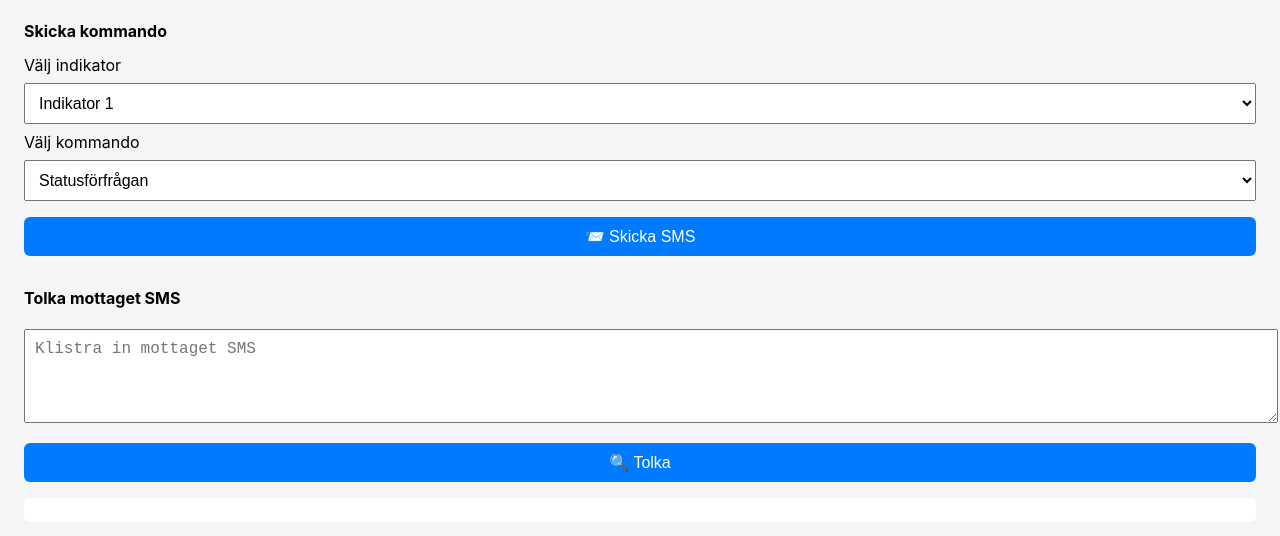
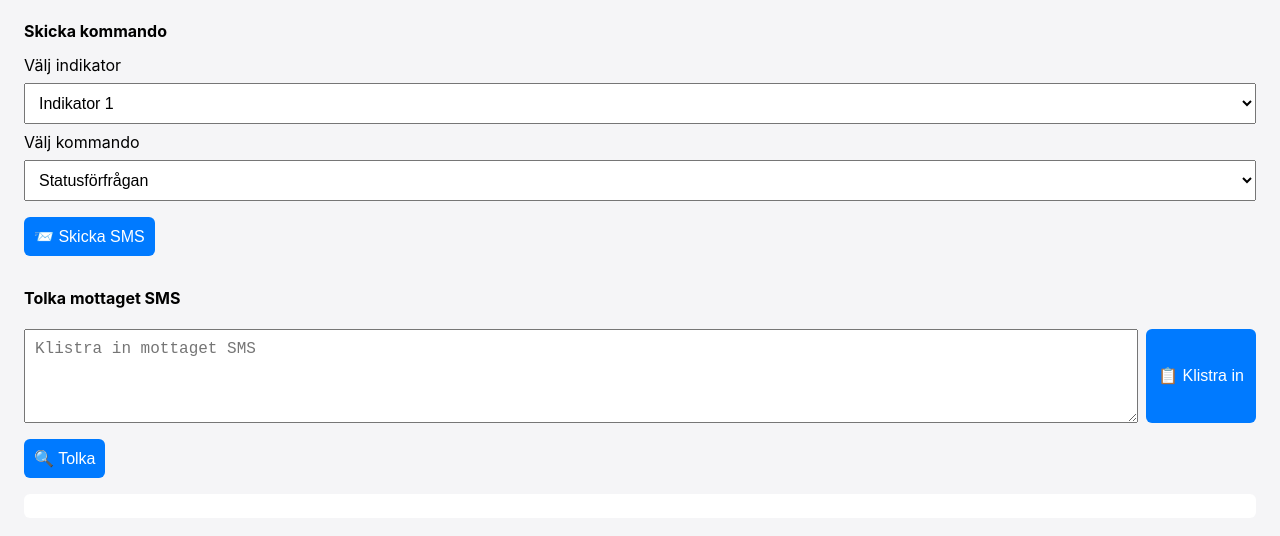
Before and after one commit to gustavsalomonsson/nortroll, a plain HTML site: page index.html in a window 1280 px wide. Shown: the part 96-632 px from the top of the page. Drawn offline with Linux system fonts and the light colour scheme.

Commit message:
Update index.html

```diff
--- a/index.html
+++ b/index.html
@@ -17,10 +17,13 @@ h1 { font-size: 20px; margin-bottom: 12px; }
 h2 { font-size: 16px; margin-top: 24px; }
 
 select, button, textarea {
-    width: 100%;
     padding: 10px;
     margin: 8px 0;
     font-size: 16px;
+}
+
+select, textarea {
+    width: 100%;
 }
 
 button {
@@ -45,6 +48,22 @@ button {
 .rssi-ok { color: #b58900; }
 .rssi-bad { color: orange; }
 .rssi-poor { color: red; }
+
+/* --- SMS input with paste button --- */
+.sms-input-row {
+    display: flex;
+    gap: 8px;
+    align-items: stretch;
+}
+
+.sms-input-row textarea {
+    flex: 1;
+}
+
+.sms-input-row button {
+    width: 110px;
+    white-space: nowrap;
+}
 
 .footer {
     margin-top: 40px;
@@ -82,8 +101,11 @@ button {
 
 <h2>Tolka mottaget SMS</h2>
 
-<textarea id="incoming" rows="4"
-placeholder="Klistra in mottaget SMS"></textarea>
+<div class="sms-input-row">
+    <textarea id="incoming" rows="4"
+        placeholder="Klistra in mottaget SMS"></textarea>
+    <button onclick="pasteFromClipboard()">📋 Klistra in</button>
+</div>
 
 <button onclick="interpret()">🔍 Tolka</button>
 
@@ -104,7 +126,22 @@ function sendSMS() {
     const tx = device.value;
     const cmd = command.value;
     localStorage.setItem("lastCmd_" + tx, cmd);
-    window.location.href = `sms:+4670000000${tx}&body=${encodeURIComponent(cmd + " " + tx)}`;
+    window.location.href =
+        `sms:+4670000000${tx}&body=${encodeURIComponent(cmd + " " + tx)}`;
+}
+
+/* --------- KLIPPA IN FRÅN URKLIPP --------- */
+async function pasteFromClipboard() {
+    try {
+        const text = await navigator.clipboard.readText();
+        incoming.value = text.trim();
+    } catch (err) {
+        alert(
+          "Kunde inte läsa urklipp.\n\n" +
+          "Kontrollera att sidan öppnats i Safari " +
+          "och att du tryckte på knappen själv."
+        );
+    }
 }
 
 function interpret() {
@@ -118,7 +155,6 @@ function interpret() {
 
     /* -------- STATUS -------- */
     if (frameLength === 18) {
-        const timestamp = p[3];
         const statusWord = parseInt(p[4], 10);
 
         const alarmMap = [
@@ -129,10 +165,12 @@ function interpret() {
         ];
 
         const alarms = alarmMap.filter(a => statusWord & a.bit);
-        let alarmHtml = alarms.length === 0
+
+        const alarmHtml = alarms.length === 0
             ? `<span class="ok">Inga aktiva larm</span>`
             : "<ul>" + alarms.map(a =>
-                `<li class="${a.severity}">${a.label}</li>`).join("") + "</ul>";
+                `<li class="${a.severity}">${a.label}</li>`
+              ).join("") + "</ul>";
 
         result.innerHTML = `
 <b>Svar på:</b> ${commandNames[lastCmd] || lastCmd}<br>
```
